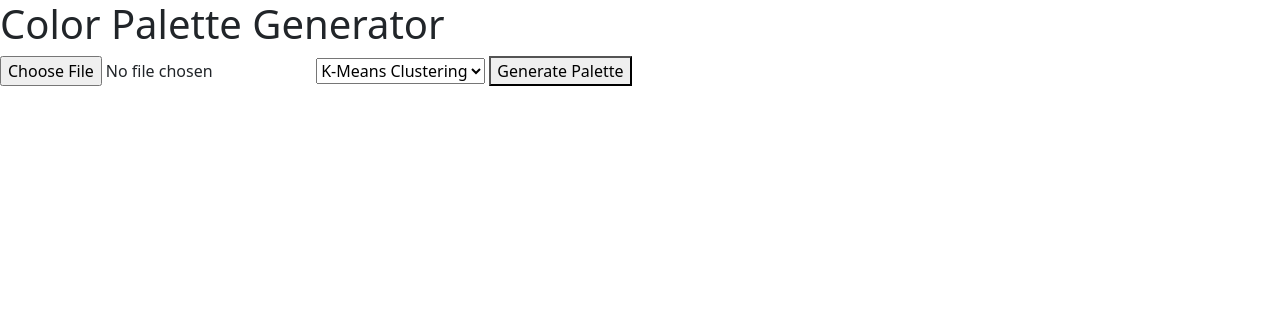
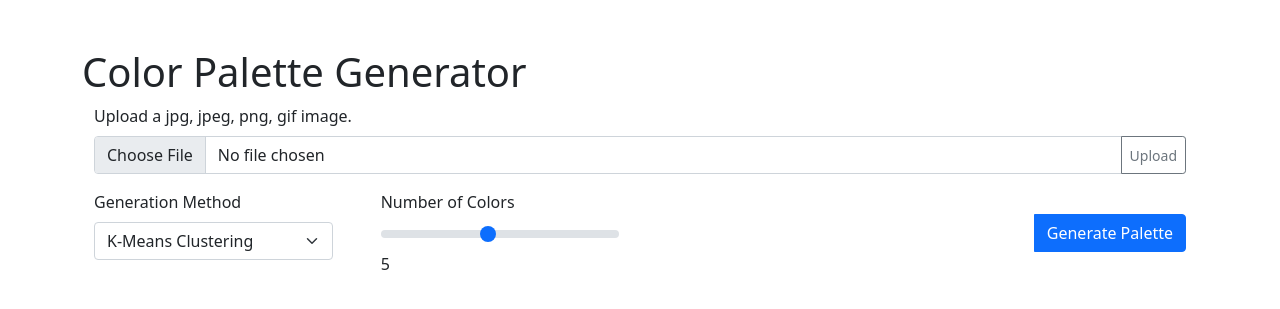
Before and after one commit to irisxu02/palette-generator-experiment, a Flask app: page / in a window 1280 px wide. Shown: the top 309 px of the page. Run offline with Flask 3, Linux system fonts and the light colour scheme.

Commit message:
style page, implement kmeans & medcut

```diff
--- a/index.py
+++ b/index.py
@@ -2,6 +2,7 @@ from flask import Flask, render_template, request, session, redirect, url_for, f
 from flask_session import Session
 import os
 from werkzeug.utils import secure_filename
+from generation import kmeans_generation, median_cut
 
 
 UPLOAD_FOLDER = os.path.join('static', 'uploads')
@@ -22,13 +23,15 @@ def index():
         file = request.files['image']
         if file and file.filename.lower().endswith(tuple(ALLOWED_EXTENSIONS)):
             filename = secure_filename(file.filename)
+            session['filename'] = filename
             file_path = os.path.join(app.config['UPLOAD_FOLDER'], filename)
-            file.save(file_path)
+            session['file_path'] = file_path
+            file.save(session['file_path'])
             # Save the file information to the database
             # Generate the color palette using the selected method
             # Return the generated palette and the image to display
             flash("Image uploaded successfully!", "success")
-            return render_template('index.html', filename=filename)
+            return render_template('index.html', filename=session['filename'])
         else:
             flash("Invalid file extension. Only jpg, jpeg, png, and gif are allowed.", "error")
 
@@ -39,5 +42,22 @@ def index():
 def uploads(filename):
     return send_from_directory(app.config['UPLOAD_FOLDER'], filename)
 
+
+@app.route('/method', methods=['GET', 'POST'])
+def gen_method():
+    if request.method == 'POST':
+        session['gen_method'] = request.form['method']
+        session['num_colors'] = request.form['number']
+        if (session['gen_method']) == "kmeans":
+            session['palette'] = kmeans_generation(session['file_path'], session['num_colors'])
+        elif (session['gen_method']) == "median":
+            session['palette'] = median_cut(session['file_path'], session['num_colors'])
+        else:
+            session['palette'] = kmeans_generation(session['file_path'], session['num_colors'])
+        return render_template('index.html', filename=session['filename'], palette=session['palette'])
+
+    return render_template('index.html', filename=session['filename'])
+
+
 if __name__ == '__main__':
     app.run(debug=True)
--- a/static/script.js
+++ b/static/script.js
@@ -1,30 +1,5 @@
-document.querySelector('form').addEventListener('submit', async (e) => {
-    e.preventDefault();
-    console.log("Form submitted!");
-
-    const formData = new FormData();
-    formData.append('image', e.target.image.files[0]);
-    formData.append('method', e.target.method.value);
-
-    const response = await fetch('/', {
-        method: 'POST',
-        body: formData
-    });
-
-    //const data = await response.json();
-
-    // Display newly uploaded image
-    //const imageContainer = document.getElementById('image-container');
-    //const img = new Image();
-    //img.src = `/static/uploads/${data.filename}`;
-    //imageContainer.innerHTML = '';
-    //imageContainer.appendChild(img);
-
-/*      const paletteDiv = document.getElementById('palette');
-    paletteDiv.innerHTML = '';
-    data.palette.forEach(color => {
-        const colorDiv = document.createElement('div');
-        colorDiv.style.backgroundColor = color;
-        paletteDiv.appendChild(colorDiv);
-    });  */
-});
+// onclick function for copying corresponding hex code for color boxes
+function copyHex(code) {
+    navigator.clipboard.writeText(code);
+    alert("Copied " + code + " to clipboard!");
+}
--- a/templates/index.html
+++ b/templates/index.html
@@ -12,19 +12,15 @@
     <title>Colour Palette Generator</title>
 </head>
 <body>
+    <div class="container-sm my-5">
         <h1>Color Palette Generator</h1>
-    <form action="/" method="post" enctype="multipart/form-data">
-        <input type="file" name="image" accept="image/*" required>
-        <select name="method">
-            <option value="kmeans">K-Means Clustering</option>
-            <option value="dominant">Dominant Colour</option>
-            <option value="colourtheory">Colour Theory</option>
-            <option value="median">Median Cut</option>
-            <option value="octree">Octree</option>
-            <!-- plus other methods -->
-        </select>
-        <button type="submit">Generate Palette</button>
+        <div class="container mb-3 align-items-center">
+            <label for="image" class="form-label">Upload a jpg, jpeg, png, gif image.</label>
+            <form action="/" method="post" enctype="multipart/form-data" class="input-group">
+                <input class="form-control" type="file" name="image" accept="image/*" required>
+                <input class="btn btn-outline-secondary btn-sm" type="submit" value="Upload">
             </form>
+        </div>
 
         <!-- Flash messages -->
         {% with messages = get_flashed_messages() %}
@@ -37,11 +33,55 @@
         {% endif %}
         {% endwith %}
 
-    <div id='image-container'>
+        <div class="container mb-3" id='image-container'>
             {% if filename %}
-        <img src="{{ url_for('uploads', filename=filename) }}" width="60%" alt="uploaded image" />
+            <img src="{{ url_for('uploads', filename=filename) }}" class="mx-auto d-block" width="80%" style="max-height: 800px; max-width: 800px;" alt="uploaded image" />
             {% endif %}
         </div>
-    <div id="palette"></div>
+
+        <div class="container mb-3">
+            <form action="/method" method="post" enctype="multipart/form-data" class="input-group align-items-center">
+                <div class="row g-5">
+                    <div class="col">
+                        <label for="method" class="form-label">Generation Method</label>
+                        <select name="method" class="form-select">
+                            <option value="kmeans">K-Means Clustering</option>
+                            <option value="colourtheory">Colour Theory</option>
+                            <option value="median">Median Cut</option>
+                            <option value="octree">Octree</option>
+                        </select>
+                    </div>
+                    <div class="col">
+                        <label for="number" class="form-label">Number of Colors</label>
+                        <input type="range" class="form-range" name="number" min="1" max="10" value="5" oninput="this.nextElementSibling.value = this.value">
+                        <output>5</output>
+                    </div>
+                </div>
+                <div class="col"></div><input class="btn btn-primary" type="submit" value="Generate Palette"></div>
+            </form>
+        </div>
+
+        <div class="container mb-3" id="palette">
+            <!-- hex codes -->
+            <div class="row g-5">
+                {% if palette %}
+                {% for color in palette %}
+                <div class="col"><h2>{{ color }}</h2></div>
+                {% endfor %}
+                {% endif %}
+            </div>
+            <!-- color boxes -->
+            <div class="row g-5">
+                {% if palette %}
+                {% for color in palette %}
+                <div class="col">
+                    <button class="container-sm color-box" style="background-color:{{ color }}; border:none; height:100px;" onclick="copyHex({{ color }})"></button>
+                </div>
+                {% endfor %}
+                {% endif %}
+            </div>
+        </div>
+    </div>
+    <script src="static/script.js"></script>
 </body>
 </html>
```
Also changed, not shown: generation.py (added, +74 -0 lines), README.md, init_db.py (line endings or trailing spaces), schema.sql (line endings or trailing spaces), static/css/style.css (line endings or trailing spaces), 2 other files. Lines whose indentation alone changed are shown as unchanged.
